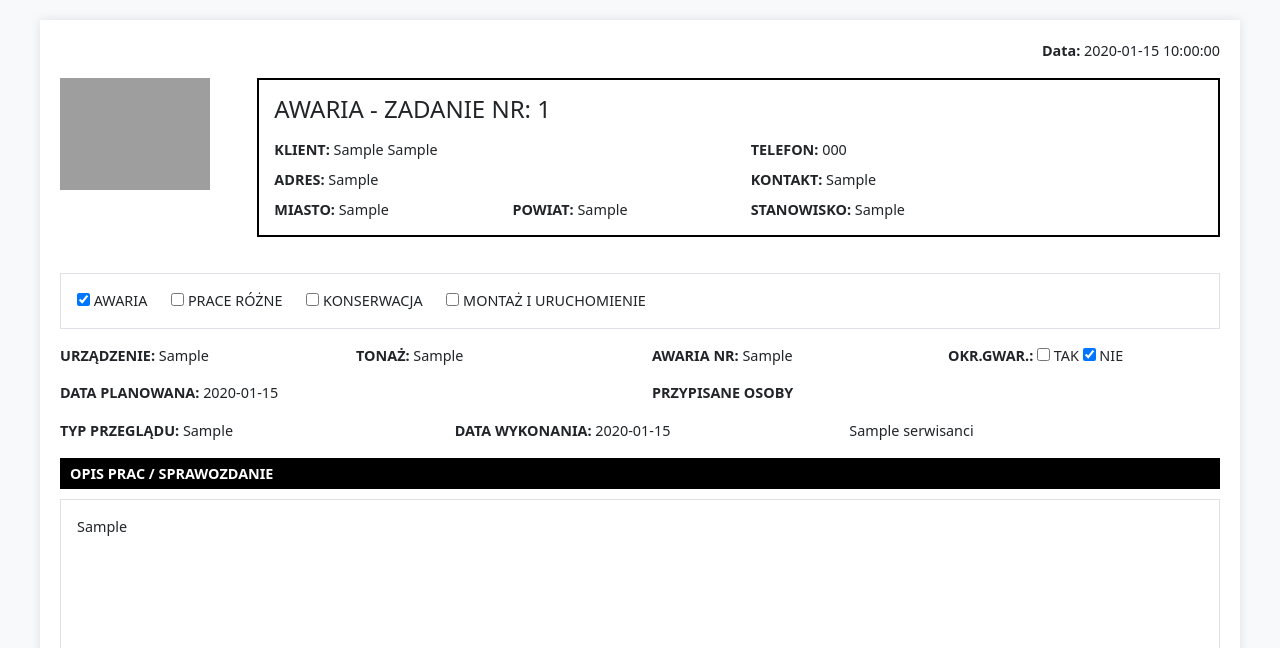
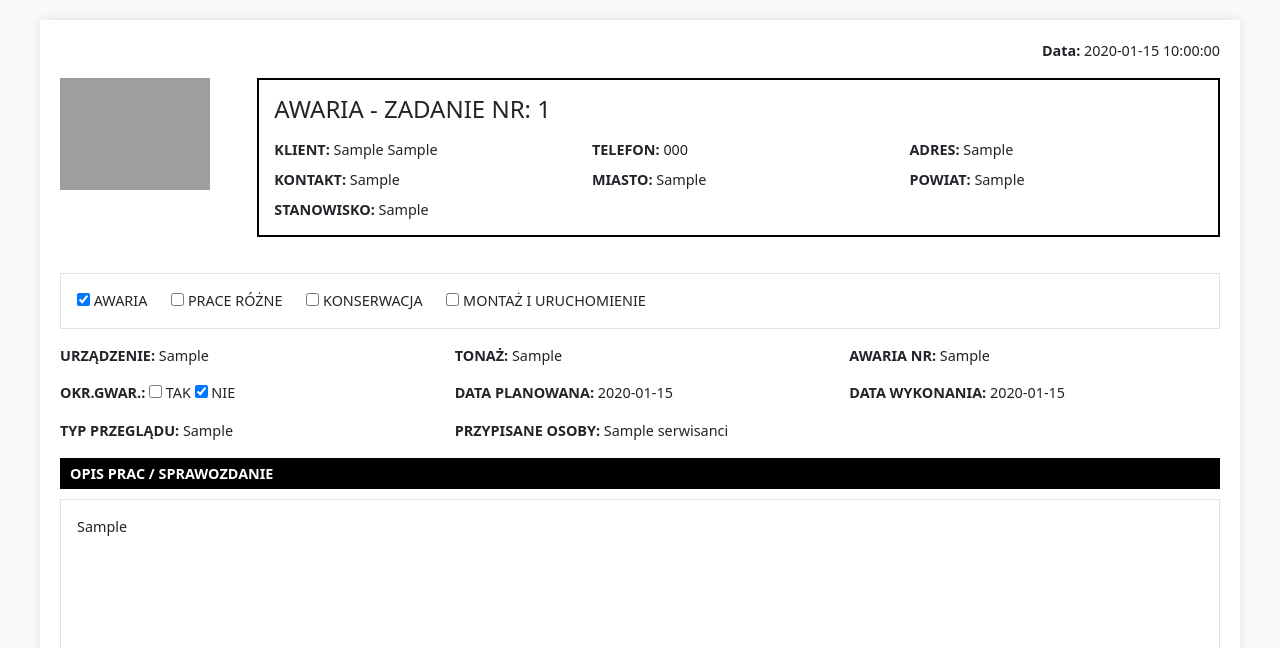
Before and after one commit to Ksawnowek/inspection-app-iis, a Python web app: template backend/app/templates/awaria.html in a window 1280 px wide. Shown: the top 648 px of the page. Run offline with Jinja, Linux system fonts and the light colour scheme; the template is opened without the code that fills it: most values are stand-ins (such as "Sample title", 1, 10 or a date in 2020); grey boxes are pictures that could not be loaded.

Commit message:
Zmieniono układ szablonów PDF na 3 kolumny dla lepszego wydruku A4
Szablony zadanie.html, awaria.html i prace_rozne.html:
- Dane kontrahenta w układzie 3-kolumnowym:
  Wiersz 1: KLIENT | TELEFON | ADRES
  Wiersz 2: KONTAKT | MIASTO | POWIAT
  Wiersz 3: STANOWISKO

- Dane zadania/awarii/prac również w układzie 3-kolumnowym
  dla równomiernego rozmieszczenia i lepszego wykorzystania szerokości kartki A4

```diff
--- a/backend/app/templates/awaria.html
+++ b/backend/app/templates/awaria.html
@@ -99,31 +99,31 @@
                     <h4 class="mb-3">AWARIA - ZADANIE NR: <span id="task-number">{{ naglowek.ZNAG_Id }}</span></h4>
 
                     <div class="row mb-2">
-                        <div class="col-sm-6">
+                        <div class="col-sm-4">
                             <strong>KLIENT:</strong> <span id="client-id">{{ naglowek.ZNAG_KlientNumer }}</span> <span id="client-name">{{ naglowek.ZNAG_KlientNazwa or '' }}</span>
                         </div>
-                        <div class="col-sm-6">
+                        <div class="col-sm-4">
                             <strong>TELEFON:</strong> <span id="phone">{{ naglowek.ZNAG_KlientTelefon or '' }}</span>
                         </div>
-                    </div>
-
-                    <div class="row mb-2">
-                        <div class="col-sm-6">
+                        <div class="col-sm-4">
                             <strong>ADRES:</strong> <span id="address">{{ naglowek.ZNAG_KlientAdres or '' }}</span>
-                        </div>
-                        <div class="col-sm-6">
-                            <strong>KONTAKT:</strong> <span id="contact">{{ naglowek.ZNAG_KlientNazwisko or '' }}</span>
                         </div>
                     </div>
 
                     <div class="row">
-                        <div class="col-sm-3">
+                        <div class="col-sm-4">
+                            <strong>KONTAKT:</strong> <span id="contact">{{ naglowek.ZNAG_KlientNazwisko or '' }}</span>
+                        </div>
+                        <div class="col-sm-4">
                             <strong>MIASTO:</strong> <span id="city">{{ naglowek.ZNAG_KlientMiasto or '' }}</span>
                         </div>
-                        <div class="col-sm-3">
+                        <div class="col-sm-4">
                             <strong>POWIAT:</strong> <span id="county">{{ naglowek.ZNAG_KlientPowiat or '' }}</span>
                         </div>
-                        <div class="col-sm-6">
+                    </div>
+
+                    <div class="row mt-2">
+                        <div class="col-sm-4">
                             <strong>STANOWISKO:</strong> <span id="position">{{ naglowek.ZNAG_KlientDzial or '' }}</span>
                         </div>
                     </div>
@@ -145,28 +145,28 @@
 
         <!-- Dane awarii -->
         <div class="row mb-3">
-            <div class="col-sm-3">
+            <div class="col-sm-4">
                 <strong>URZĄDZENIE:</strong> <span id="urzadzenie">{{ naglowek.ZNAG_Urzadzenie or '' }}</span>
             </div>
-            <div class="col-sm-3">
+            <div class="col-sm-4">
                 <strong>TONAŻ:</strong> <span id="tonaz">{{ naglowek.ZNAG_Tonaz or '' }}</span>
             </div>
-            <div class="col-sm-3">
+            <div class="col-sm-4">
                 <strong>AWARIA NR:</strong> <span id="awaria-numer">{{ naglowek.ZNAG_AwariaNumer or '' }}</span>
             </div>
-            <div class="col-sm-3">
+        </div>
+
+        <div class="row mb-3">
+            <div class="col-sm-4">
                 <strong>OKR.GWAR.:</strong>
                 <label><input type="checkbox" {% if naglowek.ZNAG_OkrGwar %}checked{% endif %}> TAK</label>
                 <label><input type="checkbox" {% if not naglowek.ZNAG_OkrGwar %}checked{% endif %}> NIE</label>
             </div>
-        </div>
-
-        <div class="row mb-3">
-            <div class="col-sm-6">
+            <div class="col-sm-4">
                 <strong>DATA PLANOWANA:</strong> <span id="planned-date">{{ naglowek.ZNAG_DataPlanowana.strftime('%d-%m-%Y') if naglowek.ZNAG_DataPlanowana else '' }}</span>
             </div>
-            <div class="col-sm-6">
-                <strong>PRZYPISANE OSOBY</strong>
+            <div class="col-sm-4">
+                <strong>DATA WYKONANIA:</strong> <span id="execution-date">{{ naglowek.ZNAG_DataWykonania.strftime('%d-%m-%Y') if naglowek.ZNAG_DataWykonania else '' }}</span>
             </div>
         </div>
 
@@ -175,10 +175,7 @@
                 <strong>TYP PRZEGLĄDU:</strong> <span id="review-type">{{ naglowek.ZNAG_TypPrzegladu or '' }}</span>
             </div>
             <div class="col-sm-4">
-                <strong>DATA WYKONANIA:</strong> <span id="execution-date">{{ naglowek.ZNAG_DataWykonania.strftime('%d-%m-%Y') if naglowek.ZNAG_DataWykonania else '' }}</span>
-            </div>
-            <div class="col-sm-4">
-                <span id="assigned-persons">{{ serwisanci|join(', ') if serwisanci else naglowek.ZNAG_Osoby or '' }}</span>
+                <strong>PRZYPISANE OSOBY:</strong> <span id="assigned-persons">{{ serwisanci|join(', ') if serwisanci else naglowek.ZNAG_Osoby or '' }}</span>
             </div>
         </div>
 
```
Also changed, not shown: backend/app/templates/prace_rozne.html (+19 -22 lines), backend/app/templates/zadanie.html (+15 -21 lines).
